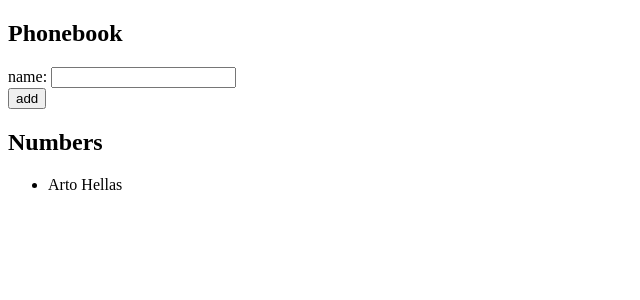
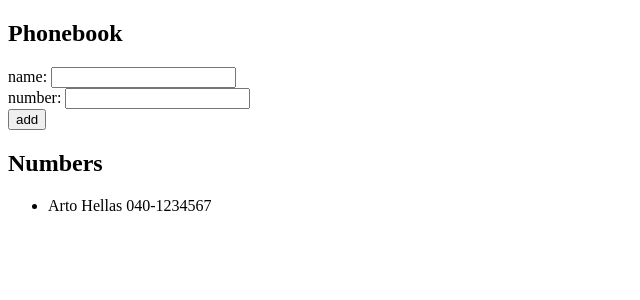
Before and after one commit to fbrandes/fullstackopen, a React (Vite) app in the folder part2/phonebook/: page / in a window 1280 px wide. Shown: the top 300 px of the page, without its empty margins (0-640 px from the left). Built offline with nearby package versions, Linux system fonts and the light colour scheme.

Commit message:
exercise 2.8

```diff
--- a/part2/phonebook/src/App.jsx
+++ b/part2/phonebook/src/App.jsx
@@ -3,7 +3,7 @@ import NewPersonForm from "./component/NewPersonForm.jsx";
 import {Persons} from "./component/Persons.jsx";
 
 const App = () => {
-    const [persons, setPersons] = useState([{ name: "Arto Hellas" }])
+    const [persons, setPersons] = useState([{ name: "Arto Hellas" , phoneNumber: "040-1234567"}])
 
     const addPerson = (event) => {
         event.preventDefault();
--- a/part2/phonebook/src/component/NewPersonForm.jsx
+++ b/part2/phonebook/src/component/NewPersonForm.jsx
@@ -2,6 +2,7 @@ import {useState} from "react";
 
 const NewPersonForm = ({persons, setPersons}) => {
     const [newName, setNewName] = useState("");
+    const [newPhoneNumber, setNewPhoneNumber] = useState("");
 
     const duplicateName = () => {
         return persons.some((person) => person.name === newName);
@@ -9,6 +10,10 @@ const NewPersonForm = ({persons, setPersons}) => {
 
     const handleNameChange = (event) => {
         setNewName(event.target.value);
+    };
+
+    const handleNewPhoneNumberChange = (event) => {
+        setNewPhoneNumber(event.target.value);
     };
 
     const handleSubmit = (e) => {
@@ -19,14 +24,16 @@ const NewPersonForm = ({persons, setPersons}) => {
             return;
         }
 
-        setPersons((persons) => [...persons, { name: newName }]);
+        setPersons((persons) => [...persons, { name: newName, phoneNumber: newPhoneNumber }]);
         setNewName("");
+        setNewPhoneNumber("")
     };
 
     return <>
         <form onSubmit={handleSubmit}>
             <div>
-                name: <input value={newName} onChange={handleNameChange}/>
+                <div>name: <input value={newName} onChange={handleNameChange}/></div>
+                <div>number: <input value={newPhoneNumber} onChange={handleNewPhoneNumberChange}/></div>
             </div>
             <div>
                 <button type="submit">add</button>
--- a/part2/phonebook/src/component/Person.jsx
+++ b/part2/phonebook/src/component/Person.jsx
@@ -1,3 +1,3 @@
-const Person = ({person}) => <p>{person.name}</p>;
+const Person = ({person}) => <p>{person.name} {person.phoneNumber}</p>;
 
 export default Person;
```
